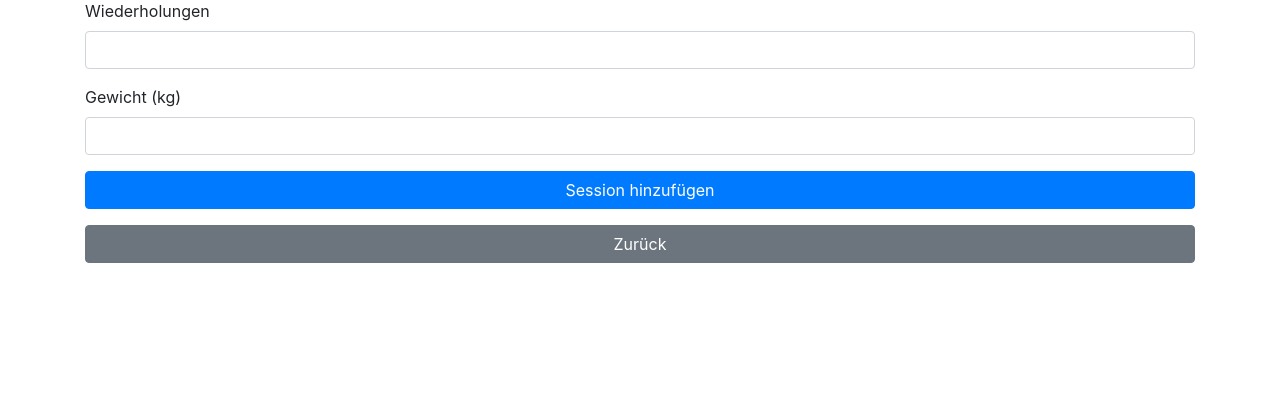
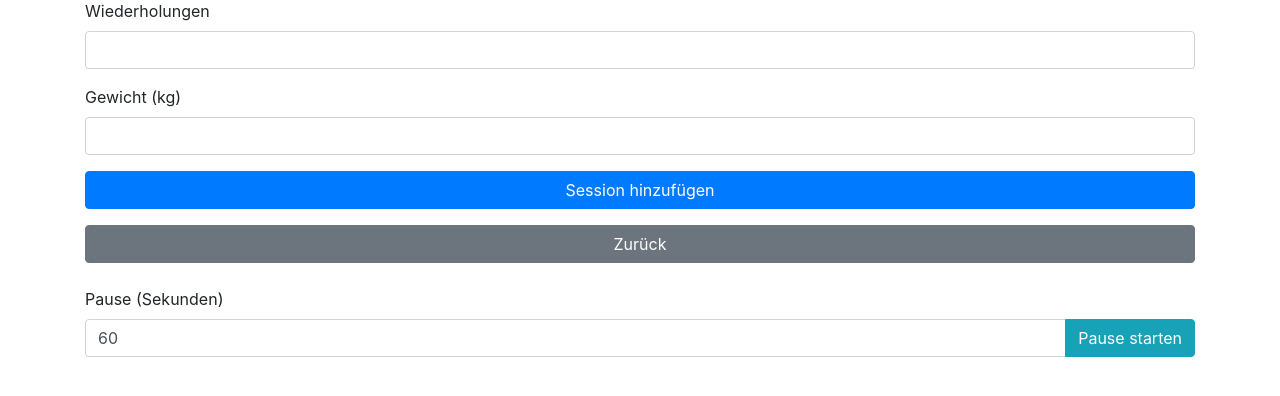
Before and after one commit to mrchaosbude/Gewichts-Tracker, a Flask app: template templates/add_session.html in a window 1280 px wide. Shown: the part 71-467 px from the top of the page. Run offline with Flask 3, Linux system fonts and the light colour scheme; the template is opened without the code that fills it: values that come from a table or form of the project are taken from there, others are empty; parts of the project's set-up code (start-up, migrations or seed data) failed here and were passed over; some libraries are stand-ins or nearby versions.

Commit message:
Store and preload rest timer

```diff
--- a/templates/add_session.html
+++ b/templates/add_session.html
@@ -22,10 +22,27 @@
         </div>
       </form>
       <a href="{{ url_for('exercise_detail', exercise_id=exercise.id) }}" class="btn btn-secondary btn-block">Zurück</a>
+
+      <div class="mt-4">
+        <label for="restTime">Pause (Sekunden)</label>
+        <div class="input-group">
+          <input type="number" id="restTime" class="form-control" value="60" min="1">
+          <div class="input-group-append">
+            <button id="startRest" type="button" class="btn btn-info">Pause starten</button>
+          </div>
+        </div>
+        <div id="countdown" class="mt-2 font-weight-bold text-center"></div>
+      </div>
     </div>
-    <script src="/static/js/main.js"></script>
-    <script>
-      document.querySelector('form').addEventListener('submit', function(e) {
+      <script src="/static/js/main.js"></script>
+      <script>
+        const restInput = document.getElementById('restTime');
+        const savedRest = localStorage.getItem('lastRestTime');
+        if (savedRest) {
+          restInput.value = savedRest;
+        }
+
+        document.querySelector('form').addEventListener('submit', function(e) {
         if (!navigator.onLine) {
           e.preventDefault();
           saveOfflineSession({
@@ -38,6 +55,31 @@
           window.location.href = "{{ url_for('exercise_detail', exercise_id=exercise.id) }}";
         }
       });
+
+        function formatTime(sec) {
+        const m = Math.floor(sec / 60).toString().padStart(2, '0');
+        const s = (sec % 60).toString().padStart(2, '0');
+        return m + ':' + s;
+      }
+
+        document.getElementById('startRest').addEventListener('click', function() {
+        const input = document.getElementById('restTime');
+        let remaining = parseInt(input.value, 10) || 0;
+        if (remaining <= 0) { return; }
+        localStorage.setItem('lastRestTime', remaining);
+        const countdownEl = document.getElementById('countdown');
+        countdownEl.textContent = formatTime(remaining);
+        document.getElementById('startRest').disabled = true;
+        input.disabled = true;
+        const interval = setInterval(function() {
+          remaining--;
+          countdownEl.textContent = formatTime(remaining);
+          if (remaining <= 0) {
+            clearInterval(interval);
+            window.location.href = "{{ url_for('exercise_detail', exercise_id=exercise.id) }}";
+          }
+        }, 1000);
+        });
     </script>
   </body>
 </html>
```
